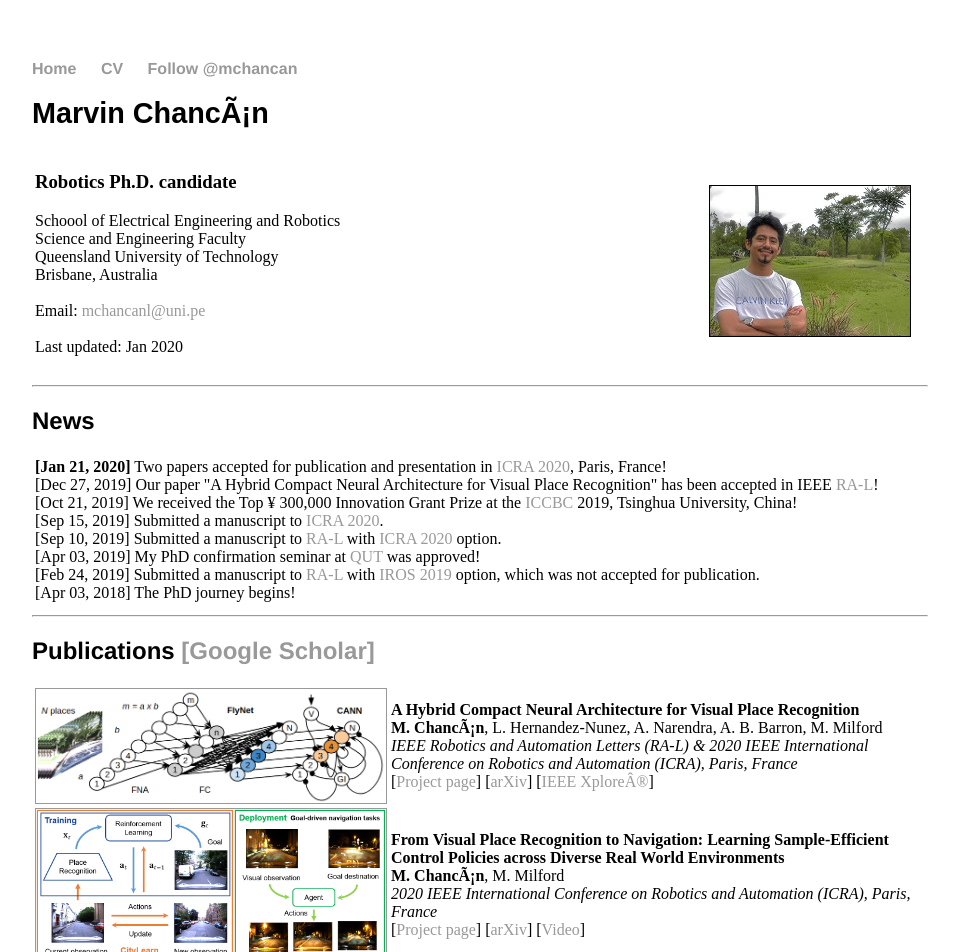
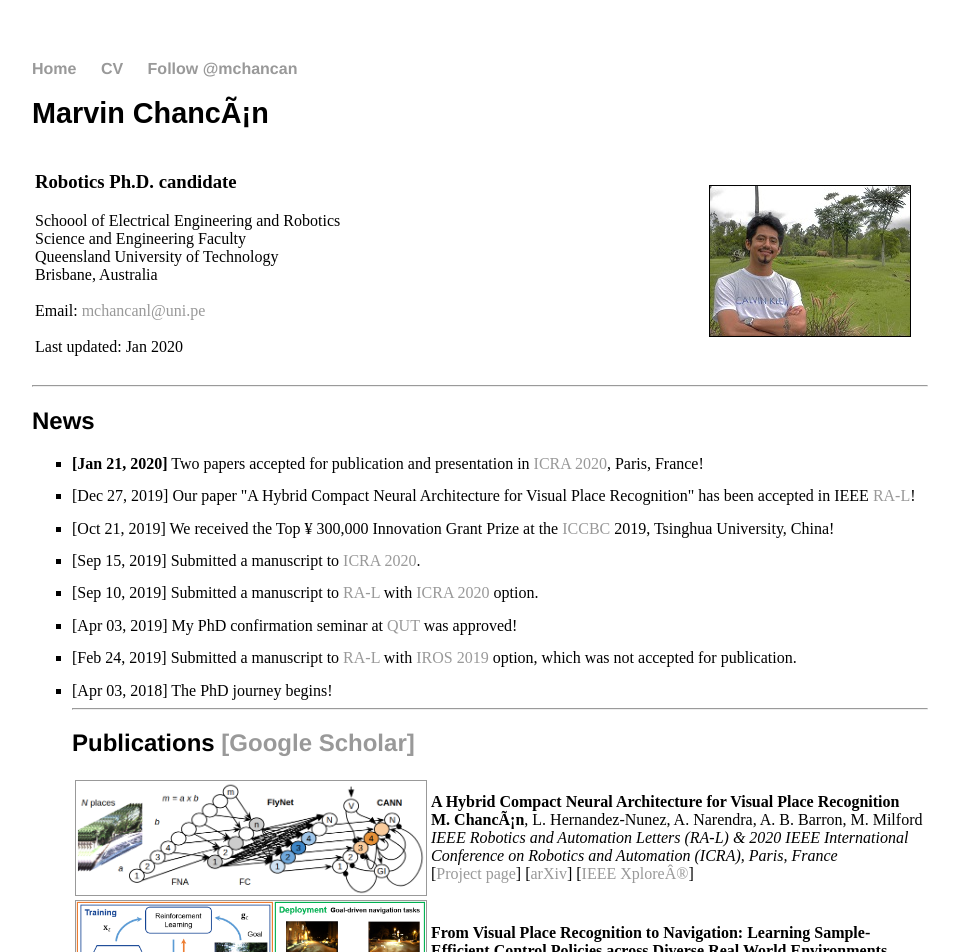
Before and after one commit to mchancan/mchancan.github.io, a Jekyll site: the page built from index.html, in a window 1280 px wide. Shown: the top 952 px of the page, without its empty margins (160-1119 px from the left). Built offline with Jekyll 4.4.1, drawn with Linux system fonts in a browser that asks for light colours; comment, search, counter and statistics services are not loaded.

Commit message:
Update index.html

```diff
--- a/index.html
+++ b/index.html
@@ -29,20 +29,32 @@ title: Marvin Chancán
 <hr>
 
 <h2>News</h2>
-<table>
-	<tr>
-		<td>
+<ul>
+
+<li>
 	<b>[Jan 21, 2020]</b> Two papers accepted for publication and presentation in <a href="http://icra2020.org">ICRA 2020</a>, Paris, France! </br>
+</li>
+<li>
 	[Dec 27, 2019] Our paper "A Hybrid Compact Neural Architecture for Visual Place Recognition" has been accepted in IEEE <a href="https://ieeexplore.ieee.org/xpl/aboutJournal.jsp?punumber=7083369">RA-L</a>! </br>
+</li>
+<li>
 	[Oct 21, 2019] We received the Top &yen; 300,000 Innovation Grant Prize at the <a href="https://contest.cbicr.org/en/">ICCBC</a> 2019, Tsinghua University, China! </br>
+</li>
+<li>
 	[Sep 15, 2019] Submitted a manuscript to <a href="http://icra2020.org">ICRA 2020</a>. </br>
+</li>
+<li>
 	[Sep 10, 2019] Submitted a manuscript to <a href="http://ieee-ras.org/publications/ra-l">RA-L</a> with <a href="http://icra2020.org">ICRA 2020</a> option. </br>
+</li>
+<li>
 	[Apr 03, 2019] My PhD confirmation seminar at <a href="https://qut.edu.au">QUT</a> was approved! </br>
+</li>
+<li>
 	[Feb 24, 2019] Submitted a manuscript to <a href="http://ieee-ras.org/publications/ra-l">RA-L</a> with <a href="https://iros2019.org">IROS 2019</a> option, which was not accepted for publication. </br>
+</li>
+<li>
 	[Apr 03, 2018] The PhD journey begins! </br>
-		</td>
-	<tr>
-</table>
+</li>
 
 <hr>
 
```
Lines whose indentation alone changed are shown as unchanged.
